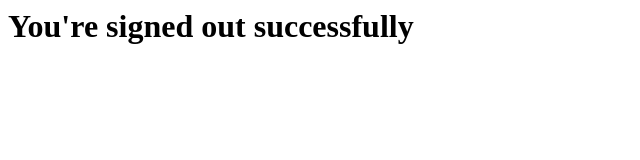
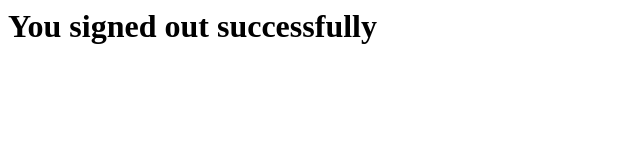
Before and after one commit to nerazouri/nerazouri.github.io, a plain HTML site: page signout.html in a window 1280 px wide. Shown: the whole page, without its empty margins (0-640 px from the left). Drawn offline with Linux system fonts and the light colour scheme.

Commit message:
Update signout.html

```diff
--- a/signout.html
+++ b/signout.html
@@ -2,6 +2,6 @@
 <head></head>
     <title>Sign out succesfull</title>
 <body>
-    <h1>You're signed out successfully</h1>
+    <h1>You signed out successfully</h1>
 </body>
 </html>
```
